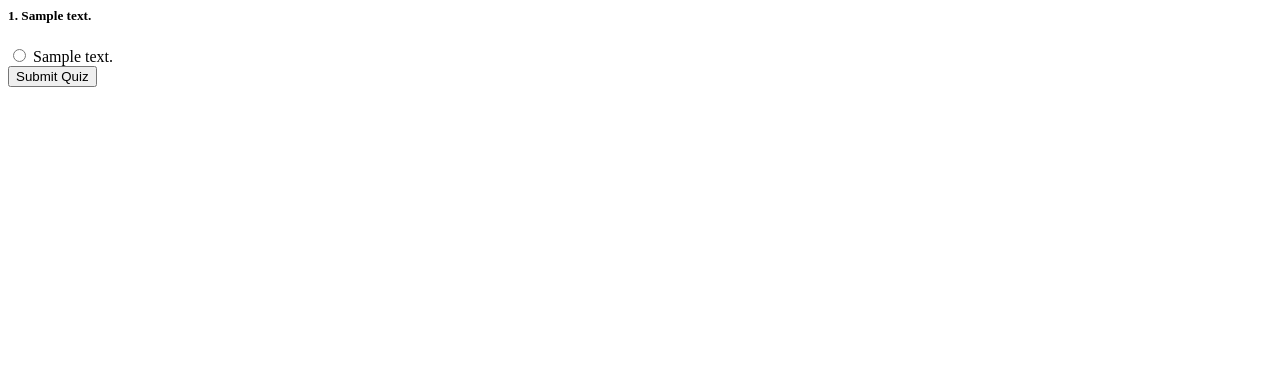
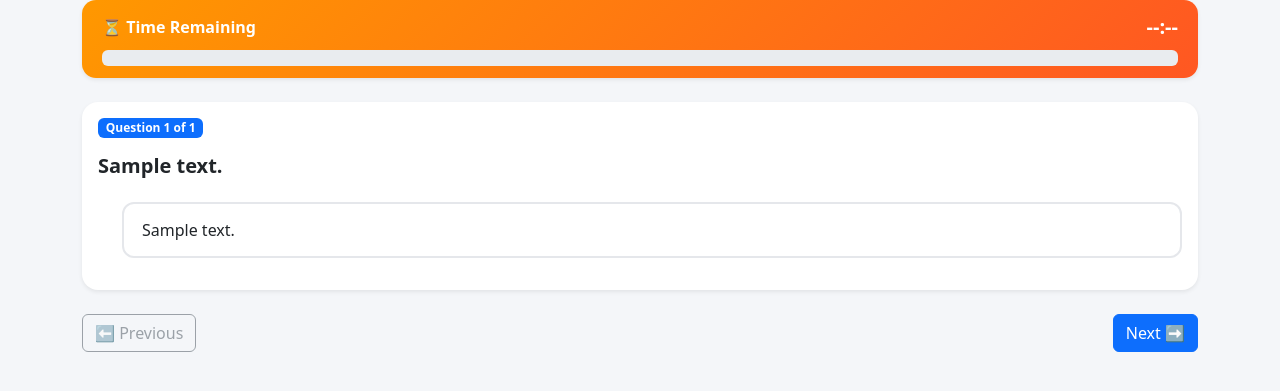
Before and after one commit to shushilshah/learning_ms_django, a Django app: template templates/quizzes/take_quiz.html in a window 1280 px wide. Shown: the top 391 px of the page. Run offline with Django 5.2, Linux system fonts and the light colour scheme; the template is opened without the code that fills it: most values are stand-ins (such as "Sample title", 1, 10 or a date in 2020).

Commit message:
Improved UI of quiz taking page and time feature added

```diff
--- a/templates/quizzes/take_quiz.html
+++ b/templates/quizzes/take_quiz.html
@@ -1,26 +1,199 @@
+<!DOCTYPE html>
+<html lang="en">
+<head>
+    <meta charset="UTF-8">
+    <meta name="viewport" content="width=device-width, initial-scale=1.0">
+    <title>Document</title>
+    <link
+      href="https://cdn.jsdelivr.net/npm/bootstrap@5.3.8/dist/css/bootstrap.min.css"
+      rel="stylesheet"
+      crossorigin="anonymous"
+    />
+    <link
+      href="https://fonts.googleapis.com/css2?family=Poppins:wght@300;400;600&display=swap"
+      rel="stylesheet"
+    />
+
+
+</head>
+<body>
+<style>
+  body {
+    background: #f4f6f9;
+  }
+
+  .quiz-card {
+    border-radius: 16px;
+    border: none;
+  }
+
+  .option-card {
+    border: 2px solid #e5e7eb;
+    border-radius: 12px;
+    padding: 14px 18px;
+    cursor: pointer;
+    transition: all 0.2s ease;
+  }
+
+  .option-card:hover {
+    border-color: #0d6efd;
+    background: #f0f6ff;
+  }
+
+  .form-check-input:checked + label .option-card {
+    border-color: #0d6efd;
+    background: #e7f1ff;
+    box-shadow: 0 0 0 3px rgba(13,110,253,0.15);
+  }
+
+  .timer-box {
+    background: linear-gradient(135deg, #ff9800, #ff5722);
+    color: #fff;
+    border-radius: 14px;
+    padding: 12px 20px;
+  }
+
+  .question-box {
+    display: none;
+  }
+
+  .question-box.active {
+    display: block;
+  }
+</style>
+
+<!-- ⏳ TIMER -->
+<div class="position-sticky top-0 z-3 mb-4">
+  <div class="container">
+    <div class="timer-box shadow-sm">
+      <div class="d-flex justify-content-between align-items-center mb-2">
+        <strong>⏳ Time Remaining</strong>
+        <span id="timer" class="fs-5 fw-bold">--:--</span>
+      </div>
+      <div class="progress">
+        <div id="timeBar" class="progress-bar bg-light"></div>
+      </div>
+    </div>
+  </div>
+</div>
+
 <form method="post" action="{% url 'submit_quiz' attempt.id %}">
   {% csrf_token %}
 
+  <div class="container">
     {% for q in questions %}
-    <div class="mb-4">
-      <h5>{{ forloop.counter }}. {{ q.question_text }}</h5>
+      <div class="card quiz-card shadow-sm mb-4 question-box {% if forloop.first %}active{% endif %}">
+        <div class="card-body">
+
+          <div class="d-flex justify-content-between mb-3">
+            <span class="badge bg-primary">
+              Question {{ forloop.counter }} of {{ questions|length }}
+            </span>
+          </div>
+
+          <h5 class="fw-bold mb-4">{{ q.question_text }}</h5>
 
           {% for opt in q.options.all %}
-        <div class="form-check">
-          <input class="form-check-input"
+            <div class="form-check mb-3">
+              <input
+                class="form-check-input d-none"
                 type="radio"
                 name="question_{{ q.id }}"
+                id="opt_{{ opt.id }}"
                 value="{{ opt.id }}"
-                 required>
-          <label class="form-check-label">
+                required
+              >
+              <label class="form-check-label w-100" for="opt_{{ opt.id }}">
+                <div class="option-card">
                   {{ opt.choice_text }}
+                </div>
               </label>
             </div>
           {% endfor %}
+
+        </div>
       </div>
     {% endfor %}
 
-  <button type="submit" class="btn btn-primary">
-    Submit Quiz
+    <!-- NAVIGATION -->
+    <div class="d-flex justify-content-between mb-5">
+      <button type="button" id="prevBtn" class="btn btn-outline-secondary" disabled>
+        ⬅ Previous
       </button>
+
+      <button type="button" id="nextBtn" class="btn btn-primary">
+        Next ➡
+      </button>
+
+      <button type="submit" id="submitBtn" class="btn btn-success d-none">
+        🚀 Submit Quiz
+      </button>
+    </div>
+  </div>
 </form>
+
+<script>
+  const questions = document.querySelectorAll(".question-box");
+  const prevBtn = document.getElementById("prevBtn");
+  const nextBtn = document.getElementById("nextBtn");
+  const submitBtn = document.getElementById("submitBtn");
+
+  let current = 0;
+
+  function showQuestion(index) {
+    questions.forEach((q, i) => {
+      q.classList.toggle("active", i === index);
+    });
+
+    prevBtn.disabled = index === 0;
+    nextBtn.classList.toggle("d-none", index === questions.length - 1);
+    submitBtn.classList.toggle("d-none", index !== questions.length - 1);
+  }
+
+  prevBtn.onclick = () => {
+    if (current > 0) {
+      current--;
+      showQuestion(current);
+    }
+  };
+
+  nextBtn.onclick = () => {
+    if (current < questions.length - 1) {
+      current++;
+      showQuestion(current);
+    }
+  };
+
+  showQuestion(current);
+
+  // ⏳ TIMER
+  const duration = {{ duration_seconds }};
+  const startedAt = {{ started_at }};
+  const now = Math.floor(Date.now() / 1000);
+  let remaining = duration - (now - startedAt);
+
+  const timerEl = document.getElementById("timer");
+  const barEl = document.getElementById("timeBar");
+
+  function updateTimer() {
+    if (remaining <= 0) {
+      document.querySelector("form").submit();
+      return;
+    }
+
+    const minutes = Math.floor(remaining / 60);
+    const seconds = remaining % 60;
+
+    timerEl.innerText =
+      minutes + ":" + String(seconds).padStart(2, "0");
+
+    barEl.style.width = (remaining / duration) * 100 + "%";
+    remaining--;
+  }
+
+  updateTimer();
+  setInterval(updateTimer, 1000);
+</script>
+
+</body>
+</html>
```
Also changed, not shown: courses/views.py (+5 -2 lines). Lines whose indentation alone changed are shown as unchanged.
